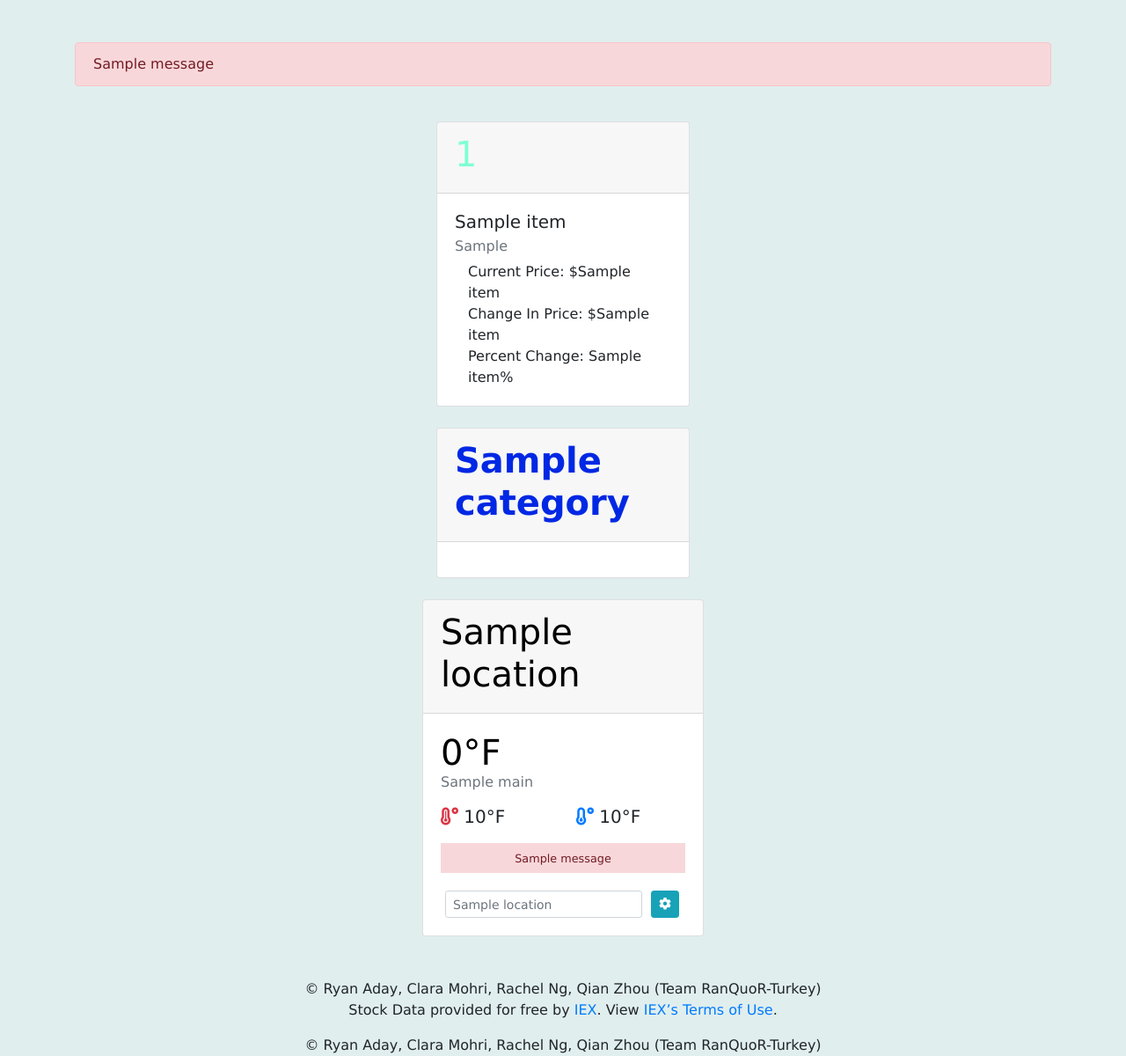
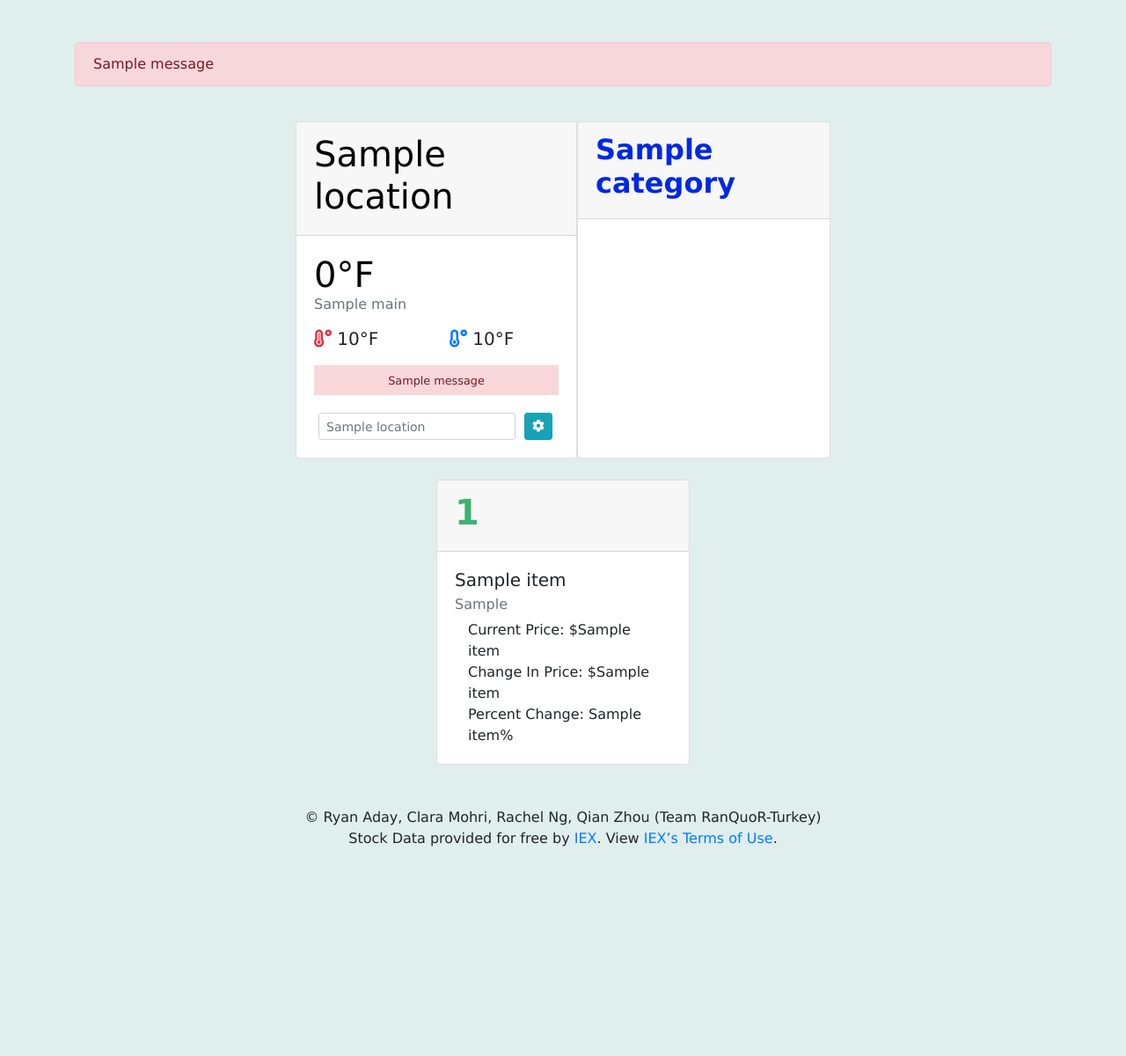
Before and after one commit to ryan-aday/API_Project, a Flask app: template templates/index.html in a window 1280 px wide. Shown: the part 82-1282 px from the top of the page at 88% size. After the commit the page ends 1044 px from the top, so only its background shows below. Run offline with Flask 2, Linux system fonts and the light colour scheme; the template is opened without the code that fills it: most values are stand-ins (such as "Sample title", 1, 10 or a date in 2020); one stand-in notice (Sample message) is shown; some libraries are stand-ins or nearby versions.

Commit message:
Moved data in index around, looks nicer

```diff
--- a/devlog.txt
+++ b/devlog.txt
@@ -147,3 +147,7 @@ ryanA -- 2018-12-06 07:35
 Reformatted the templates.  Fixed removing category issue to rmnews fxn
 by adding sessions.modified=TRUE.  Thinking of keeping news in cards, but must
 change card column width to fit cards better.
+
+ryanA -- 2018-12-06 09:57
+Reformatted index.html, moved weather up next to news and stocks down, edited
+colors.
--- a/templates/index.html
+++ b/templates/index.html
@@ -88,47 +88,53 @@
 
 <br>
 
-<!-- STOCKS -->
-<div class="container">
-  <div  class="d-flex justify-content-center">
-    <div class="row">
-      <!-- STOCK CARDS -->
-      {% for item in entry %}
-      <div class="card" style="width: 18rem;">
-        <div class="card-header">
-          <h1>{{item[0]}}</h1><!-- STOCK SYMBOLS -->
-        </div>
-        <div class="card-body">
-          <h5 class="card-title">{{item[5]}}</h5>
-          <h6 class="card-subtitle mb-2 text-muted">{{where_sold}}</h6>
-          <div class="row">
-          </div>
-          <div class="col-sm align-bottom"><i class="price"></i> Current Price:  ${{item[1]}} </div><!-- CURRENT PRICE -->
-          <div class="col-sm align-bottom"><i class="change_in_price"></i>Change In Price:   ${{item[3]}}</div><!-- CHANGE IN PRICE-->
-          <div class="col-sm align-bottom"><i class="percent_change"></i>Percent Change:  {{item[2]}}%</div>
-        </div>
-      </div>
-      {% endfor %}
-      <br/>
-      <br/>
-    </div>
-  </div>
-</div>
-
-<br>
-
-<!-- NEWS -->
 <div class="container">
   <div class="d-flex justify-content-center">
     <div class="row">
+
+      <div class="card" style="width: 20rem;">
+        <div class="card-header"><h1 style="color:#000000;">{{location}}</h1></div>
+        <div class="card-body">
+          <!-- CURRENT WEATHER -->
+          <div class="row">
+            <div class="col-sm align-bottom"><h1 style="color:#000000;">{{temp_now|int}}°F</h1></div>
+            <div class="col-sm text-right align-bottom"><h2>{% for i in weather_main %}<i class="fas fa-{{icons[i.icon]}}"></i>{% if not loop.last %} {% endif %}{% endfor %}</h2></div> <!-- ICON(S) -->
+          </div>
+          <div class="row">
+            <div class="col-auto" style="margin-top: -8px; padding-bottom: 10px;">
+              <h6 class="text-muted">{% for i in weather_main %}{{ i.main }}{% if not loop.last %}, {% endif %}{% endfor %}</h6>
+            </div>
+          </div>
+          <!-- HI / LOW TEMPS -->
+          <div class="row" style="padding-bottom: 10px;">
+            <div class="col-sm align-bottom"><h5><i class="fas fa-temperature-high text-danger"></i> {{temp_max|int}}°F</h5></div>
+            <div class="col-sm align-bottom"><h5><i class="fas fa-temperature-low text-primary"></i> {{temp_min|int}}°F</h5></div>
+          </div>
+
+          {% set msgs = get_flashed_messages(category_filter=["location"]) %}
+          {% for msg in msgs %}
+          <div class="alert-danger text-center" style="padding: 5px; margin-bottom: 20px; "><small>{{ msg }}</small></div>
+          {% endfor %}
+
+          <!-- UPDATE WEATHER -->
+          <form action="/" method="POST">
+            <div class="form-row" style="margin: 0 auto;">
+              <div class="col-auto"><input type="text" name="new_location" placeholder="{{location}}" class="form-control form-control-sm" style="width: 14rem;"></input></div>
+              <div class="col-auto"><button type="submit" class="btn btn-info btn-sm" style="width: 2rem;"><i class="fas fa-cog"></i></button></div> <!-- fa-redo -->
+            </div>
+          </form>
+        </div>
+      </div>
+
+      <!-- NEWS -->
       {%for j in category %}
 
       <div class="card" style="width: 18rem;">
         <div class="card-header">
           <!--News category:<br>-->
-          <h1 style="color: #0028e4; font-weight:bold;">
+          <h2 style="color: #0028e4; font-weight:bold;">
             {{j}}
-          </h1>
+          </h2>
         </div>
         <div class="card-body">
 
@@ -151,43 +157,29 @@
 
 <br>
 
-<!-- WEATHER -->
-
+<!-- STOCKS -->
 <div class="container">
-
-  <div class="d-flex justify-content-center">
-    <div class="card" style="width: 20rem;">
-      <div class="card-header"><h1 style="color:#000000;">{{location}}</h1></div>
-      <div class="card-body">
-        <!-- CURRENT WEATHER -->
-        <div class="row">
-          <div class="col-sm align-bottom"><h1 style="color:#000000;">{{temp_now|int}}°F</h1></div>
-          <div class="col-sm text-right align-bottom"><h2>{% for i in weather_main %}<i class="fas fa-{{icons[i.icon]}}"></i>{% if not loop.last %} {% endif %}{% endfor %}</h2></div> <!-- ICON(S) -->
+  <div  class="d-flex justify-content-center">
+    <div class="row">
+      <!-- STOCK CARDS -->
+      {% for item in entry %}
+      <div class="card" style="width: 18rem;">
+        <div class="card-header">
+          <h1 style="font-weight:bold; color:#3CB371">{{item[0]}}</h1><!-- STOCK SYMBOLS -->
         </div>
-        <div class="row">
-          <div class="col-auto" style="margin-top: -8px; padding-bottom: 10px;">
-            <h6 class="text-muted">{% for i in weather_main %}{{ i.main }}{% if not loop.last %}, {% endif %}{% endfor %}</h6>
+        <div class="card-body">
+          <h5 class="card-title">{{item[5]}}</h5>
+          <h6 class="card-subtitle mb-2 text-muted">{{where_sold}}</h6>
+          <div class="row">
           </div>
+          <div class="col-sm align-bottom"><i class="price"></i> Current Price:  ${{item[1]}} </div><!-- CURRENT PRICE -->
+          <div class="col-sm align-bottom"><i class="change_in_price"></i>Change In Price:   ${{item[3]}}</div><!-- CHANGE IN PRICE-->
+          <div class="col-sm align-bottom"><i class="percent_change"></i>Percent Change:  {{item[2]}}%</div>
         </div>
-        <!-- HI / LOW TEMPS -->
-        <div class="row" style="padding-bottom: 10px;">
-          <div class="col-sm align-bottom"><h5><i class="fas fa-temperature-high text-danger"></i> {{temp_max|int}}°F</h5></div>
-          <div class="col-sm align-bottom"><h5><i class="fas fa-temperature-low text-primary"></i> {{temp_min|int}}°F</h5></div>
-        </div>
-
-        {% set msgs = get_flashed_messages(category_filter=["location"]) %}
-        {% for msg in msgs %}
-        <div class="alert-danger text-center" style="padding: 5px; margin-bottom: 20px; "><small>{{ msg }}</small></div>
-        {% endfor %}
-
-        <!-- UPDATE WEATHER -->
-        <form action="/" method="POST">
-          <div class="form-row" style="margin: 0 auto;">
-            <div class="col-auto"><input type="text" name="new_location" placeholder="{{location}}" class="form-control form-control-sm" style="width: 14rem;"></input></div>
-            <div class="col-auto"><button type="submit" class="btn btn-info btn-sm" style="width: 2rem;"><i class="fas fa-cog"></i></button></div> <!-- fa-redo -->
-          </div>
-        </form>
       </div>
+      {% endfor %}
+      <br/>
+      <br/>
     </div>
   </div>
 </div>
@@ -203,9 +195,5 @@
 </div>
 </div>
 
-<div class = "row justify-content-center">
-  &copy; Ryan Aday, Clara Mohri, Rachel Ng, Qian Zhou (Team RanQuoR-Turkey)
-</div>
-
 </body>
 </html>
```
Also changed, not shown: data/database.db.
